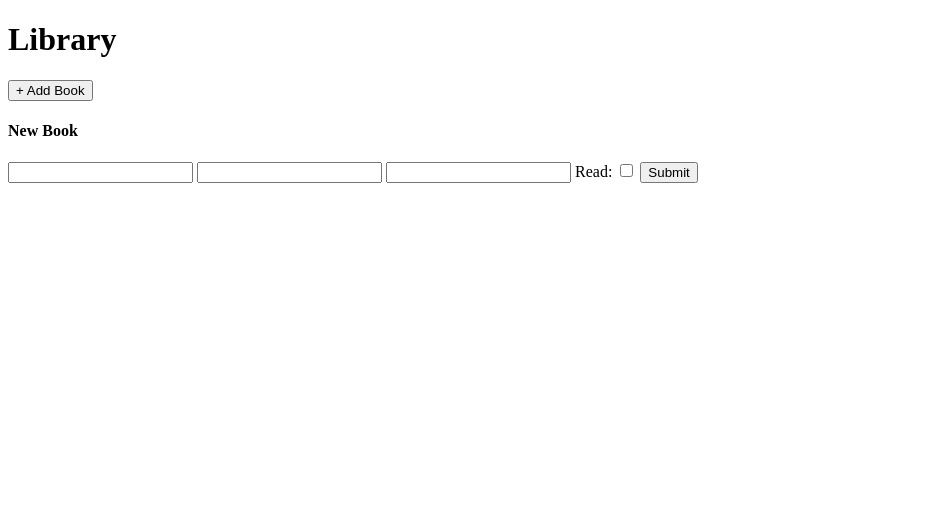
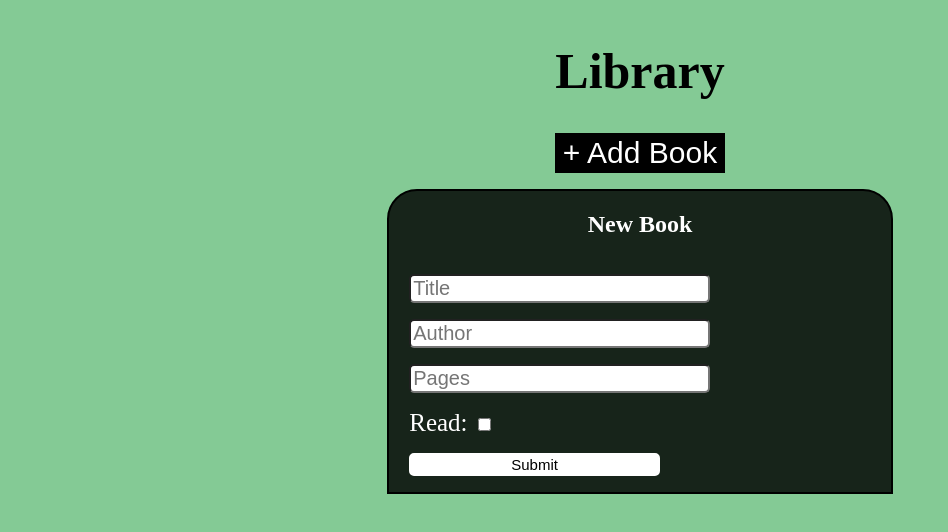
Before and after one commit to aldrinmcaalim/library, a plain HTML site: page index.html in a window 1280 px wide. Both pictures are taken after a click on the button "+ Add Book". Shown: the whole page, without its empty margins (0-948 px from the left). Drawn offline with Linux system fonts and the light colour scheme.

Commit message:
Trying to manipulate the JS behavior
I want to be able to just append the item onto the document body as well as create a little section for each inputted book

```diff
--- a/app.js
+++ b/app.js
@@ -0,0 +1,24 @@
+const addBookButton = document.querySelector(".addBookButton");
+const submitBook = document.querySelector(".submitButton");
+const modal = document.querySelector(".modal");
+const hideModal = document.querySelector(".hide");
+const title = document.querySelector("#title");
+const author = document.querySelector("#author");
+const pages = document.querySelector("#pages");
+
+addBookButton.addEventListener("click", () => {
+  modal.classList.toggle("hide");
+});
+
+submitBook.addEventListener("click", (e) => {
+  e.preventDefault();
+  if (title.value == "" && author.value == "" && pages.value == "") {
+    modal.classList.add("hide");
+  } else {
+    modal.classList.remove("hide");
+    const book = document.createElement("div");
+    book.innerHTML = `${title.value} ${author.value} ${pages.value}`;
+    book.classList.add("formatShelf");
+    document.body.appendChild(book);
+  }
+});
--- a/index.html
+++ b/index.html
@@ -10,20 +10,22 @@
   </head>
   <body>
     <h1>Library</h1>
-    <button>+ Add Book</button>
+    <button class="addBookButton">+ Add Book</button>
 
-    <section class="modal">
-      <h4>New Book</h4>
+    <section class="modal hide">
+      <h2>New Book</h2>
       <form action="" id="form">
-        <input type="text" id="title" />
-        <input type="text" id="author" />
-        <input type="text" id="pages" />
-        <label for="true">
+        <input type="text" id="title" placeholder="Title" />
+        <input type="text" id="author" placeholder="Author" />
+        <input type="text" id="pages" placeholder="Pages" />
+        <label for="true" class="read">
           Read:
-          <input type="checkbox" value="true" />
+          <input type="checkbox" value="true" class="checkbox" />
         </label>
-        <input type="submit" value="Submit" />
+        <button class="submitButton">Submit</button>
       </form>
     </section>
+
+    <div class="booksAdded"></div>
   </body>
 </html>
--- a/style.css
+++ b/style.css
@@ -0,0 +1,106 @@
+* {
+  box-sizing: border-box;
+}
+
+body {
+  display: flex;
+  flex-direction: column;
+  justify-content: center;
+  align-items: center;
+  background-color: rgba(3, 148, 39, 0.486);
+}
+
+h1 {
+  font-size: 50px;
+}
+
+.addBookButton {
+  font-size: 30px;
+  background-color: black;
+  border: 2px solid black;
+  color: white;
+  cursor: pointer;
+}
+
+section {
+  width: 40%;
+  display: flex;
+  justify-content: center;
+  border: 2px solid black;
+  margin-top: 1rem;
+  z-index: 1;
+  background-color: rgba(0, 0, 0, 0.822);
+  border-top-left-radius: 30px;
+  border-top-right-radius: 30px;
+}
+
+section h2 {
+  display: flex;
+  justify-content: center;
+  color: white;
+}
+
+.modal {
+  display: flex;
+  flex-direction: column;
+}
+
+.hide {
+  display: none;
+}
+
+#form {
+  display: flex;
+  flex-direction: column;
+  justify-content: center;
+}
+
+#title,
+#author,
+#pages {
+  width: 60%;
+  margin-top: 1rem;
+  margin-left: 20px;
+  font-size: 20px;
+  border-radius: 5px;
+}
+
+.checkbox {
+  cursor: pointer;
+}
+
+.read {
+  margin-top: 1rem;
+  margin-left: 20px;
+  font-size: 25px;
+  color: white;
+}
+
+.submitButton {
+  font-size: 15px;
+  margin-top: 1rem;
+  margin-bottom: 1rem;
+  text-align: center;
+  width: 50%;
+  margin-left: 20px;
+  border: 2px solid rgb(255, 255, 255);
+  background-color: rgb(255, 255, 255);
+  color: rgb(0, 0, 0);
+  border-radius: 5px;
+  cursor: pointer;
+}
+
+/* .booksAdded {
+  position: absolute;
+  top: 300px;
+  z-index: -1;
+} */
+
+.formatShelf {
+  display: flex;
+  justify-content: center;
+  top: 250px;
+  left: 10px;
+  z-index: -1;
+  border: 2px solid black;
+}
```
